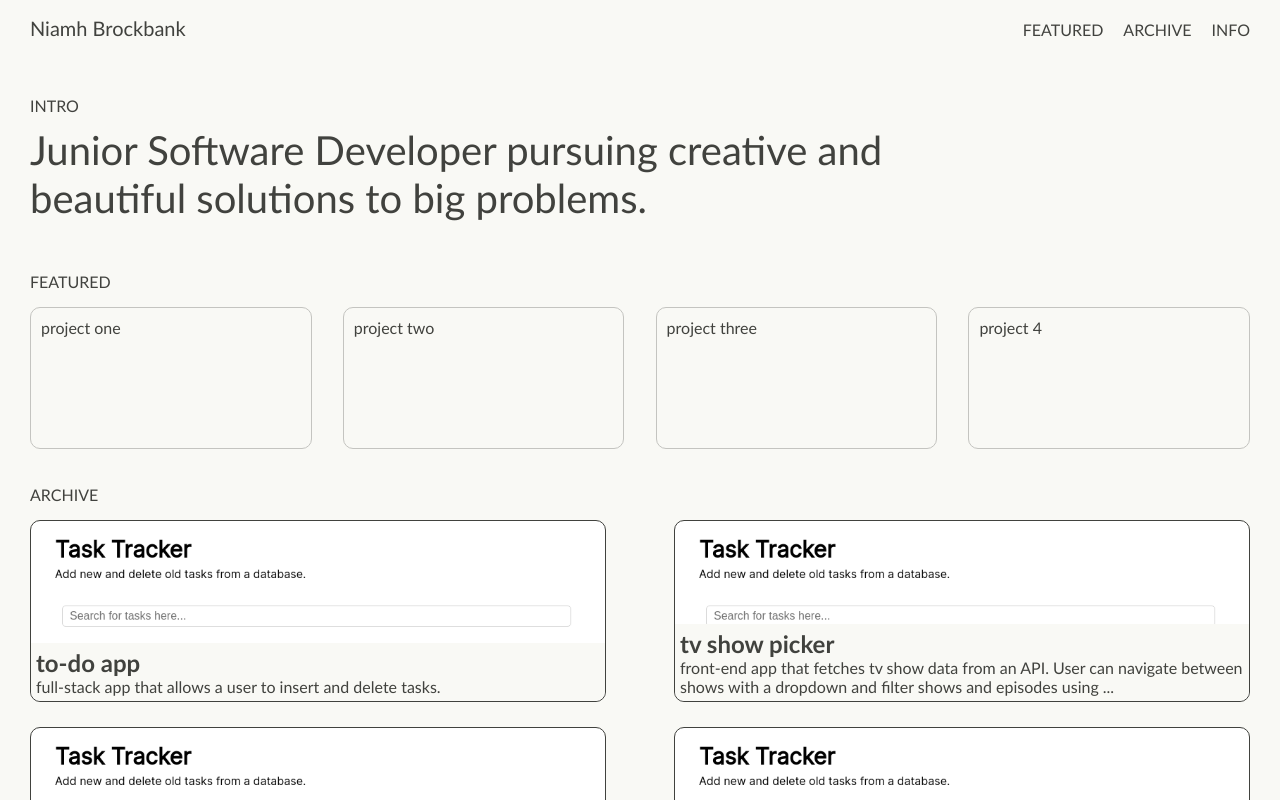
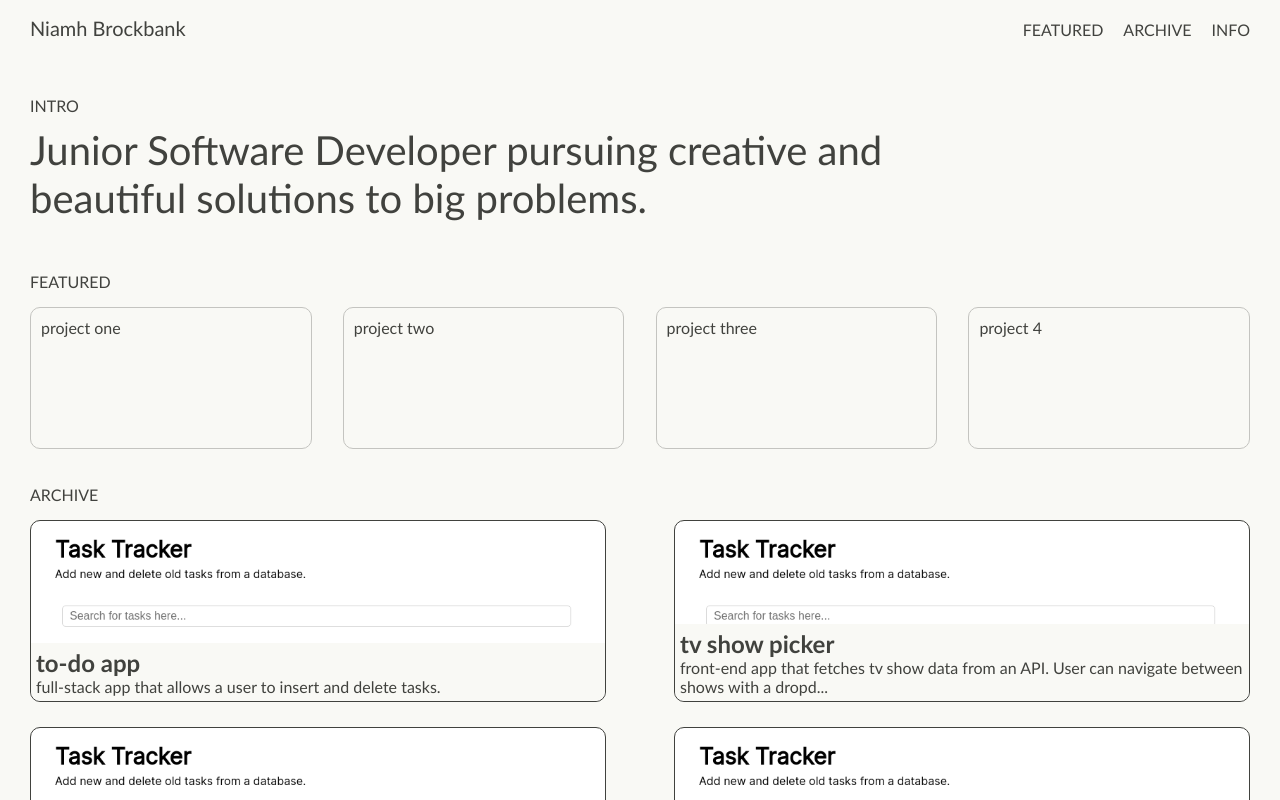
Before and after one commit to niamhbrockbank/portfolio, a React (Create React App) app: page / in a window 1280 px wide. Shown: the top 800 px of the page. Built offline with nearby package versions, Linux system fonts and the light colour scheme.

Commit message:
Reduce maximum characters shown for project description

```diff
--- a/src/components/Archive.tsx
+++ b/src/components/Archive.tsx
@@ -19,9 +19,9 @@ export default function Archive(): JSX.Element {
                 {project.name.toLowerCase()}
               </h2>
               <p className="archive_project_description">
-                {project.description.length < 140
+                {project.description.length < 100
                   ? project.description
-                  : `${project.description.slice(0, 137)}...`}
+                  : `${project.description.slice(0, 97)}...`}
               </p>
             </div>
           </li>
```
